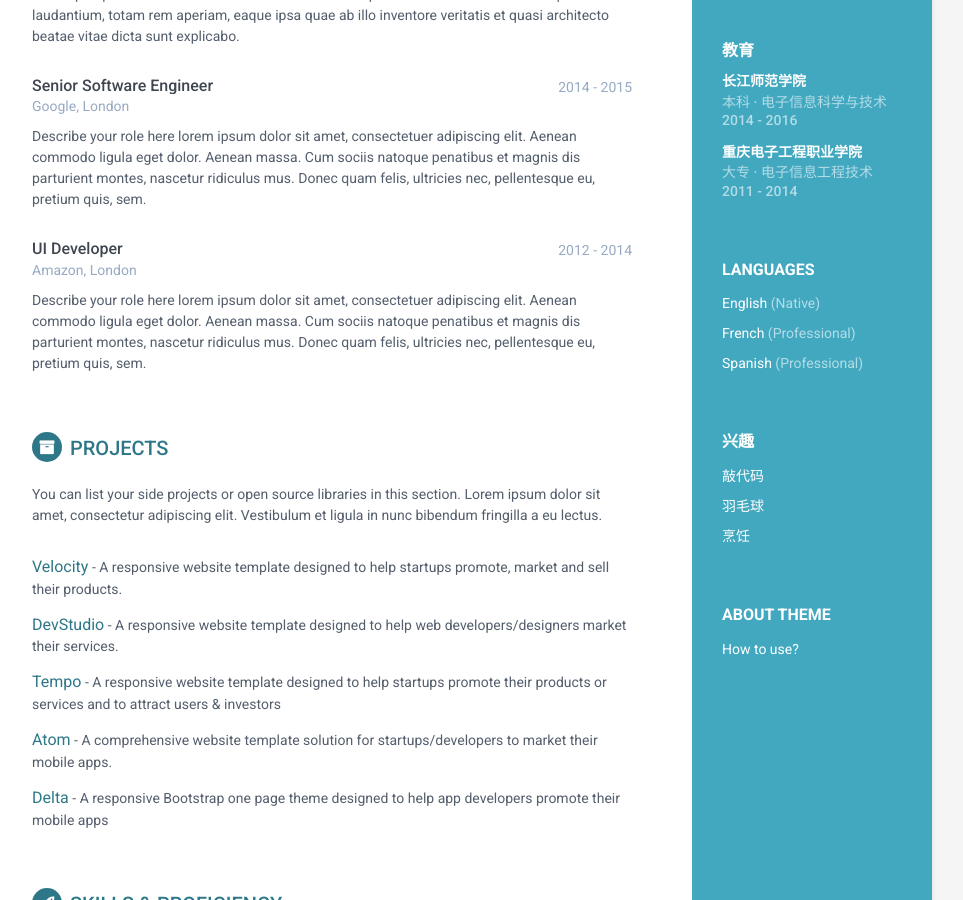
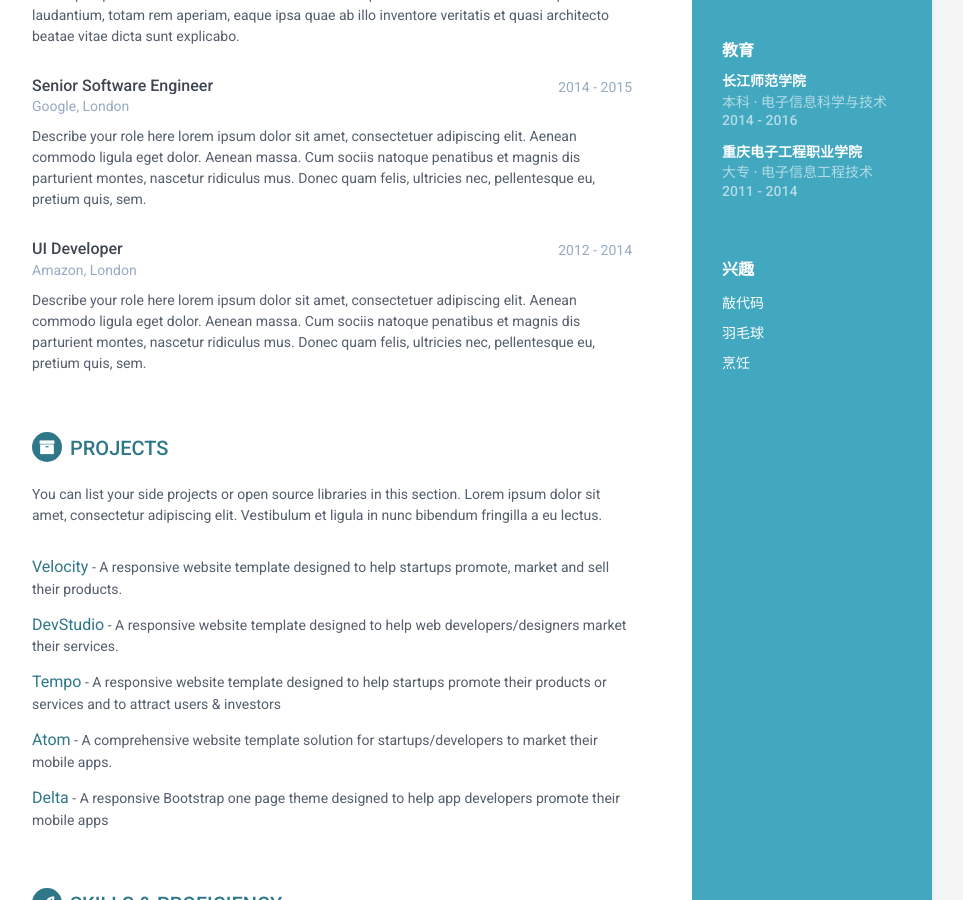
Before and after one commit to OYcedar/Resume, a Jekyll site: the page built from index.html, in a window 1280 px wide and 900 px high, scrolled down 452 px. Shown: the whole window, without its empty margins (188-1151 px from the left). Built offline with Jekyll 4.4.1, drawn with Linux system fonts in a browser that asks for light colours.

Commit message:
sidebar update

```diff
--- a/_includes/about.html
+++ /dev/null
@@ -1,6 +0,0 @@
-<div class="remove-container container-block">
-<h2 class="container-block-title">About Theme</h2>
-<ul class="list-unstyled interests-list">
-<a target="_blank" href="https://www.youtube.com/watch?v=Jnmj1dXDbNk"><li>How to use?</li></a>
-</ul>
-</div><!--//About-->
--- a/_includes/language.html
+++ /dev/null
@@ -1,8 +0,0 @@
-<div class="languages-container container-block">
-<h2 class="container-block-title">Languages</h2>
-<ul class="list-unstyled interests-list">
-<li>English <span class="lang-desc">(Native)</span></li>
-<li>French <span class="lang-desc">(Professional)</span></li>
-<li>Spanish <span class="lang-desc">(Professional)</span></li>
-</ul>
-</div><!--//interests-->
--- a/_includes/sidebar.html
+++ b/_includes/sidebar.html
@@ -38,9 +38,7 @@
                 </ul>
             </div><!--//contact-container-->
            {% include education.html %}
-           {% include language.html %}
            {% include interests.html %}
-           {% include about.html %}
 
 
         </div><!--//sidebar-wrapper-->
```
